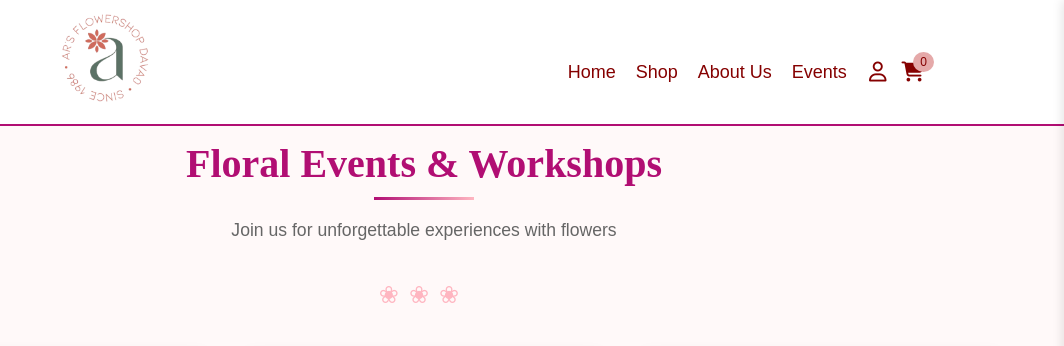
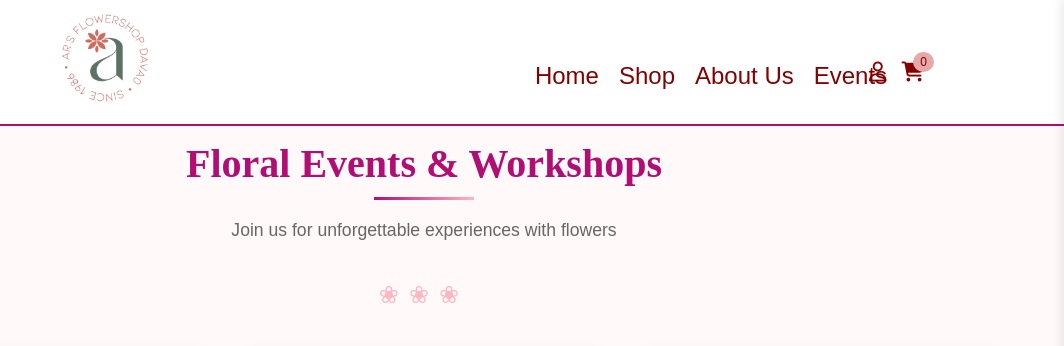
Before and after one commit to JayEm6768/Ar-s-Flowers, a PHP site: page /events.php in a window 1280 px wide. Shown: the top 346 px of the page, without its empty margins (216-1280 px from the left). Run offline with PHP 8.4, Linux system fonts and the light colour scheme.

Commit message:
adjusted the position and size of the nav links

```diff
--- a/header.php
+++ b/header.php
@@ -44,7 +44,7 @@
 
     .nav-links {
        position: absolute;
-      left: 30px;
+      left: -200px;
       top: 50%;
       transform: translateX(270%);
       display: flex;
@@ -60,7 +60,7 @@
     .nav-links a {
       text-decoration: none;
       color: #850000;
-      font-size: 18px;
+      font-size: 24px;
       transition: 0.3s;
       cursor: pointer; /* Add pointer cursor to indicate clickable */
     }
```
